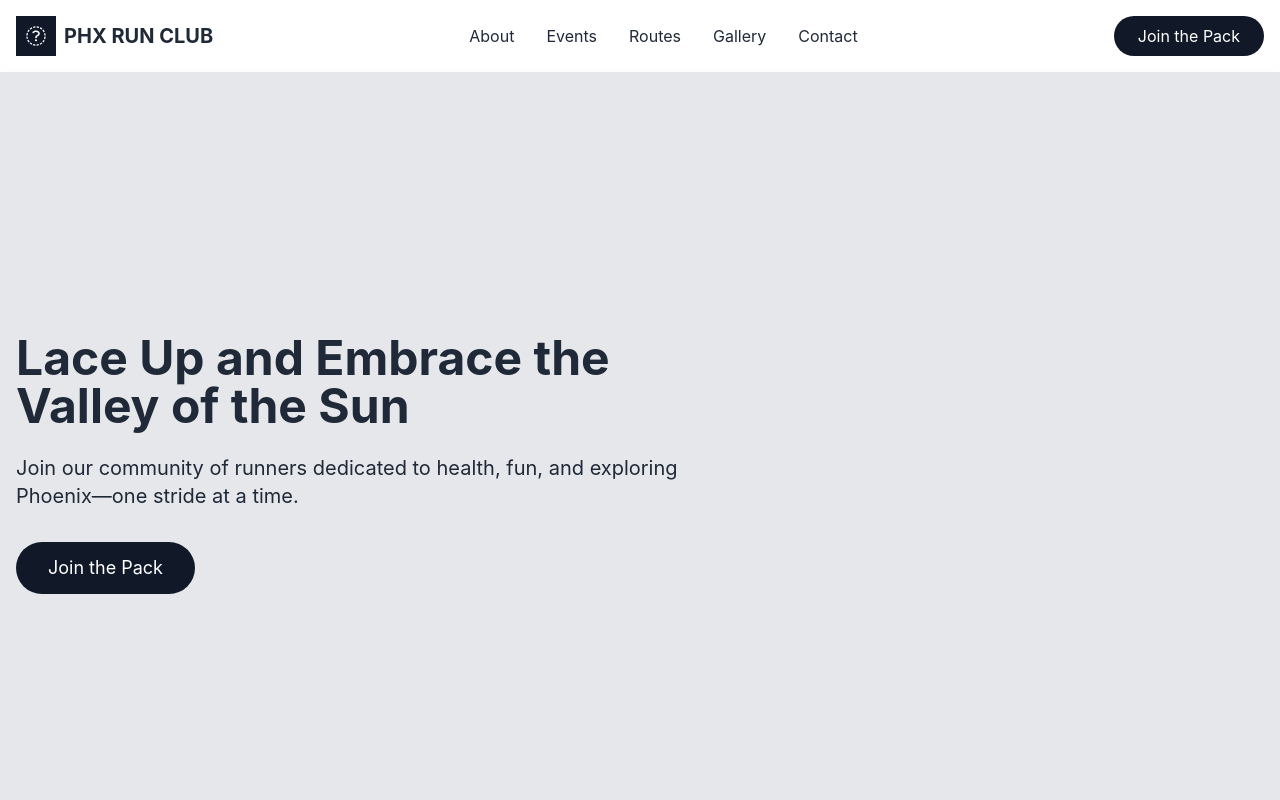
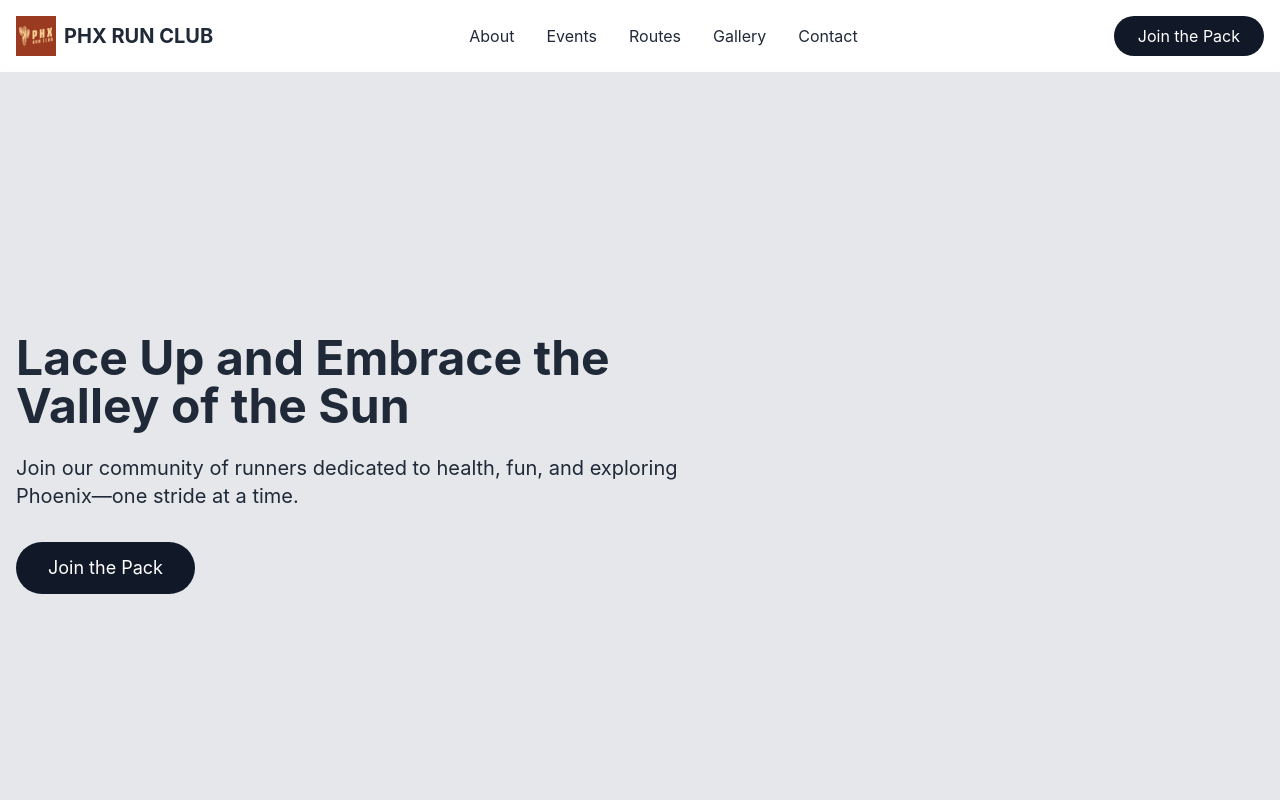
Before and after one commit to georgediaz3/phxrun, a plain HTML site: page index.html in a window 1280 px wide. Shown: the top 800 px of the page. Drawn offline with nearby package versions, Linux system fonts and the light colour scheme.

Commit message:
Update index.html

```diff
--- a/index.html
+++ b/index.html
@@ -581,8 +581,8 @@
           <header id="header" class="fixed w-full bg-white/95 backdrop-blur-sm border-b border-neutral-200 z-50">
 <nav class="container mx-auto px-4 py-4 flex items-center justify-between">
   <div class="flex items-center space-x-2">
-      <div class="w-10 h-10 bg-neutral-900">
-          <i class="fa-solid fa-cactus text-white text-xl flex items-center justify-center h-full"></i>
+      <div class="w-10 h-10 bg-neutral-900 flex items-center justify-center overflow-hidden">
+        <img src="b7d7fe4e-13e8-4a54-88dc-fc3aa49b7e80_PHX.webp" alt="PHX Logo" class="w-full h-full object-contain"/>
       </div>
       <span class="text-xl font-bold">PHX RUN CLUB</span>
   </div>
```
